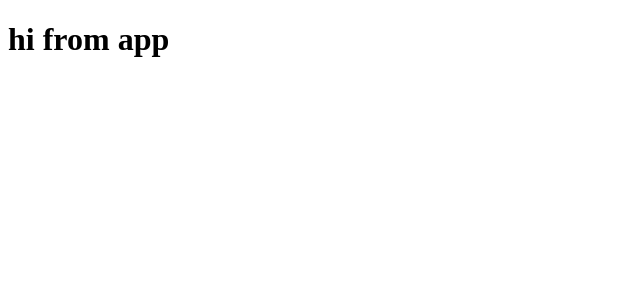
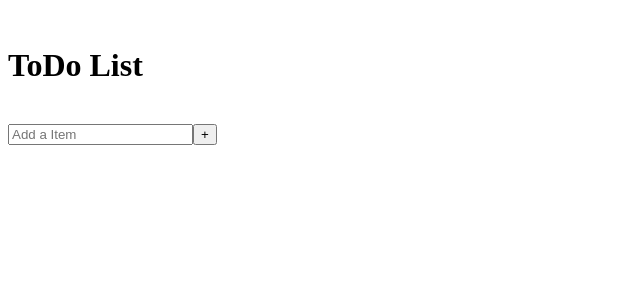
Before and after one commit to gaire56/TODO-List, a React (Create React App) app: page / in a window 1280 px wide. Shown: the top 300 px of the page, without its empty margins (0-640 px from the left). Built offline with nearby package versions, Linux system fonts and the light colour scheme.

Commit message:
input and add button added

```diff
--- a/src/App.jsx
+++ b/src/App.jsx
@@ -2,9 +2,17 @@ import React from 'react';
 
 const App = () => {
   return (
-    <div className="app">
-      <h1>hi from app</h1>
-    </div>
+    <>
+      <div className="app">
+        <div className="center__div">
+          <br />
+          <h1>ToDo List</h1>
+          <br />
+          <input type="text" placeholder="Add a Item" />
+          <button> + </button>
+        </div>
+      </div>
+    </>
   );
 };
 
```
Also changed, not shown: 1 other file (tests, documents, lock files or other folders).
